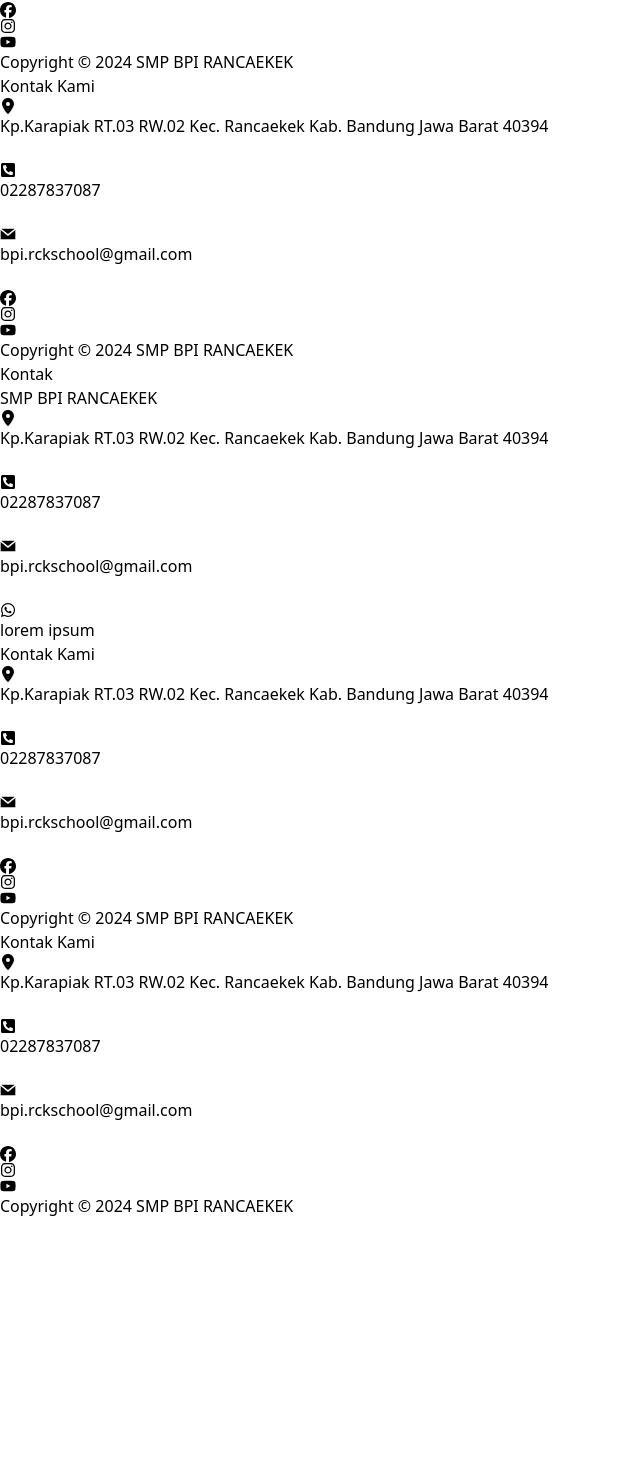
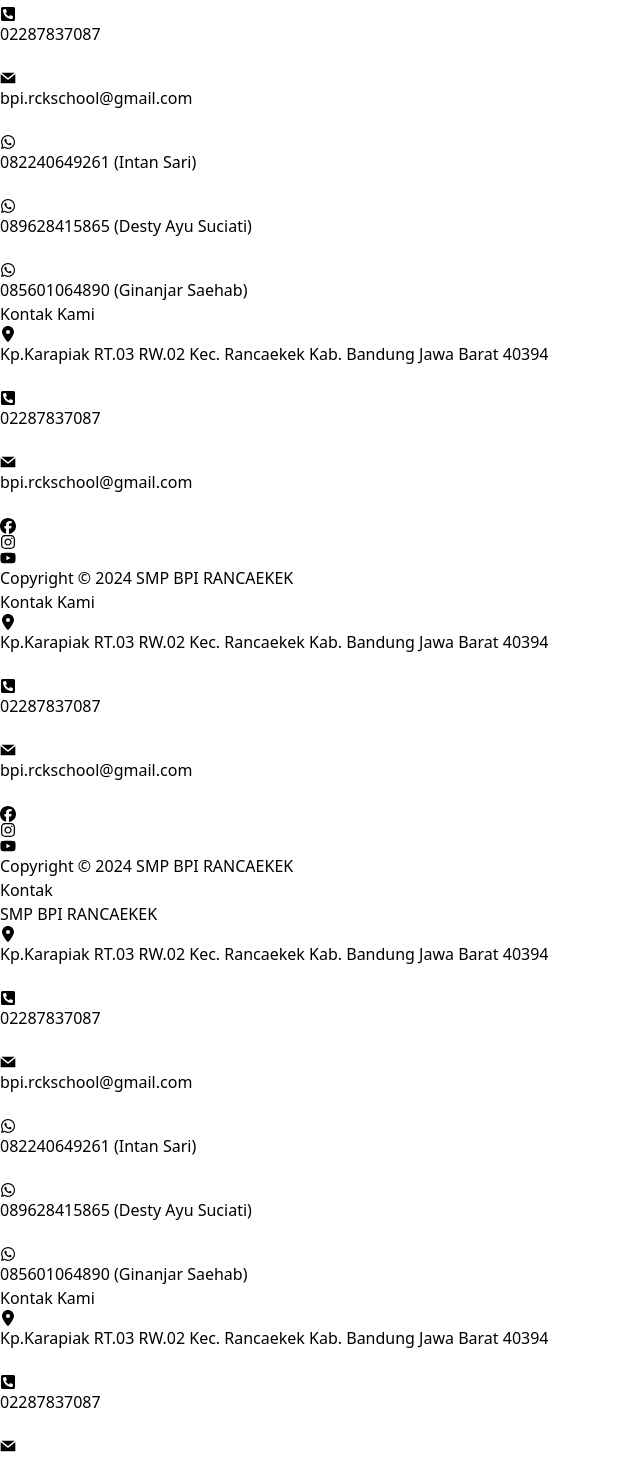
Before and after one commit to salwaar23/smpbpirancaekek, a React (Vite) app: page /smpbpirancaekek/kontak in a window 1280 px wide. Shown: the part 782-2240 px from the top of the page, without its empty margins (0-640 px from the left). Before the commit the page ends 2000 px from the top, so only its background shows below. Built offline with nearby package versions, Linux system fonts and the light colour scheme.

Commit message:
new file:   public/assets/logo.jpg 	modified:   src/App.jsx 	modified:   src/components/Nav.jsx 	modified:   src/components/home.jsx 	modified:   src/components/kontak.jsx 	deleted:    src/components/pendaftaran/beasiswa.jsx

```diff
--- a/src/App.jsx
+++ b/src/App.jsx
@@ -10,7 +10,6 @@ import Unggulan from "./components/program/unggulan";
 import Ekstrakurikuler from "./components/program/ekskul";
 import Prosedur from "./components/pendaftaran/prosedur";
 import Biaya from "./components/pendaftaran/biaya";
-import Beasiswa from "./components/pendaftaran/beasiswa";
 import Kontak from "./components/kontak";
 import Footer from "./components/Footer";
 
@@ -30,7 +29,6 @@ function App() {
         <Route path="/ekskul" element={<Ekstrakurikuler/>}/>
         <Route path="/prosedur" element={<Prosedur/>}/>
         <Route path="/biaya" element={<Biaya/>}/>
-        <Route path="/beasiswa" element={<Beasiswa/>}/>
         <Route path="/kontak" element={<Kontak/>}/>
         <Route path="/footer" element={<Footer/>}/>
     </Routes>
--- a/src/components/Nav.jsx
+++ b/src/components/Nav.jsx
@@ -27,6 +27,7 @@ function Nav(){
     return(
         <nav className="fixed top-0 left-0 w-full z-50">
             <div className="lg:flex max-width:768px hidden inline-flex bg-white py-5 w-screen overflow-hidden shadow-lg">
+                <div className="w-[45px] ml-5 mt-[3px]"><img src="./assets/logo.jpg"/></div>
                 <div>
                     <div className="text-xl ml-5 font-bold text-[#EE9322]">SMP BPI RANCAEKEK</div>
                     <div className="text-sm ml-5 font-bold text-[#005972]">Tangguh, Berprestasi, Dipercaya</div>
@@ -93,9 +94,6 @@ function Nav(){
                             <Link to={`/biaya`} className="">
                                 <p className="mt-1 text-[#005972] hover:font-bold">Biaya</p>
                             </Link>
-                            <Link to={`/beasiswa`} className="">
-                                <p className="mt-1 text-[#005972] hover:font-bold">Beasiswa</p>
-                            </Link>
                         </ul>
                     )}
                 </div>
@@ -107,6 +105,7 @@ function Nav(){
 
 
             <div className="lg:hidden inline-flex bg-white shadow-xl pb-3 w-screen">
+            <div className="w-[35px] ml-5 mt-5"><img src="./assets/logo.jpg"/></div>
             <div>
                 <div className="text-md mt-4 ml-3 font-bold text-[#EE9322]">SMP&nbsp;BPI&nbsp;RANCAEKEK</div>
                 <div className="text-[10px] ml-3 font-bold text-[#005972]">Tangguh, Beprestasi, dan Dipercaya</div>
@@ -203,9 +202,6 @@ function Nav(){
                             <Link to={`/biaya`} className="">
                                 <li className="mt-1 hover:font-bold">Biaya</li>
                             </Link>
-                            <Link to={`/beasiswa`} className="">
-                                <li className="mt-1 hover:font-bold">Beasiswa</li>
-                            </Link>
                         </ul>
                     )}
                     </li>
@@ -221,7 +217,7 @@ function Nav(){
                     `}>
                     <div className={`
                         transition duration-100 ease-in-out transform mt-2
-                        ${subMenuOpen3 ? "translate-y-[100px]" : ""}
+                        ${subMenuOpen3 ? "translate-y-[70px]" : ""}
                     `}>
                     <li className="ml-4">
 
--- a/src/components/home.jsx
+++ b/src/components/home.jsx
@@ -69,8 +69,8 @@ function home(){
                 <div className="bg-[#EE9322] w-full h-[400px] shadow-xl">
                     <div className="inline-flex mt-[60px]">
                         <div className="ml-10 pt-5">
-                            <div className="text-white text-3xl font-bold mt-20">Sambutan Kepala Sekolah</div>
-                            <p className="text-white text-sm mt-4">Lorem ipsum dolor sit, amet consectetur adipisicing elit. Dignissimos et ratione mollitia, ex animi nulla atque id<br/> cum optio quod eveniet tempora deserunt quam est. Rem sit iusto nam voluptatibus!</p>
+                            <div className="text-white text-3xl font-bold mt-20">Bebas Biaya 100%</div>
+                            <p className="text-white text-sm mt-4">*S&K berlaku. Segera hubungi kami untuk informasi selengkapnya</p>
                         </div>
                         <img src="./assets/image5.jpg" className="w-[400px] ml-[200px] absolute right-16"/>
                     </div>
@@ -105,11 +105,10 @@ function home(){
                 </div>
             </div>
             <div className="lg:hidden flex justify-center pb-[40px] mt-10" data-aos="fade-up">
-                <div className="box-border bg-[#EE9322] w-[300px] h-[450px] shadow-lg rounded-lg mt-10">
-                    <div className="text-white text-center font-semibold mt-2 text-xl font-serif">Sambutan Kepala Sekolah</div>
+                <div className="box-border bg-[#EE9322] w-[300px] h-[300px] shadow-lg rounded-lg mt-10">
+                    <div className="text-white text-center font-semibold mt-2 text-xl font-serif">Bebas Biaya 100%</div>
                     <div className="flex justify-center"><img src="./assets/image5.jpg" className="w-[200px] rounded-lg mt-4"/></div>
-                    <blockquote className="text-white ml-4 text-4xl mt-6">❝</blockquote>
-                    <div className="text-white -mt-10 ml-14 text-sm pr-4">Lorem ipsum dolor sit amet consectetur adipisicing elit. Molestias, veritatis! Unde veniam sunt distinctio asperiores, in eum et, consectetur, vero nam iusto nihil ut incidunt reprehenderit est perferendis illo odit.</div>
+                    <div className="text-white ml-7 mt-10 text-sm pr-4">*S&K berlaku. Segera hubungi kami untuk informasi selengkapnya</div>
                 </div>
             </div>
         <div className=""><Footer/></div>
--- a/src/components/kontak.jsx
+++ b/src/components/kontak.jsx
@@ -28,7 +28,15 @@ function Kontak(){
                         </div><br/>
                         <div className="inline-flex">
                             <div className="text-green-700 text-2xl"><FaWhatsapp/></div>
-                            <p className="ml-2 font-serif">lorem ipsum</p>
+                            <p className="ml-2 font-serif">082240649261 (Intan Sari)</p>
+                        </div><br/>
+                        <div className="inline-flex">
+                            <div className="text-green-700 text-2xl"><FaWhatsapp/></div>
+                            <p className="ml-2 font-serif">089628415865 (Desty Ayu Suciati)</p>
+                        </div><br/>
+                        <div className="inline-flex">
+                            <div className="text-green-700 text-2xl"><FaWhatsapp/></div>
+                            <p className="ml-2 font-serif">085601064890 (Ginanjar Saehab)</p>
                         </div>
                     </div>
                 </div>
@@ -55,10 +63,18 @@ function Kontak(){
                         </div><br/>
                         <div className="inline-flex">
                             <div className="text-green-700 text-2xl"><FaWhatsapp/></div>
-                            <p className="ml-2 font-serif">lorem ipsum</p>
+                            <p className="ml-2 font-serif">082240649261 (Intan Sari)</p>
+                        </div><br/>
+                        <div className="inline-flex">
+                            <div className="text-green-700 text-2xl"><FaWhatsapp/></div>
+                            <p className="ml-2 font-serif">089628415865 (Desty Ayu Suciati)</p>
+                        </div><br/>
+                        <div className="inline-flex">
+                            <div className="text-green-700 text-2xl"><FaWhatsapp/></div>
+                            <p className="ml-2 font-serif">085601064890 (Ginanjar Saehab)</p>
                         </div>
                     </div>
-                <div className="absolute bottom-0"><Footer/></div>
+                <div className="bottom-0"><Footer/></div>
             </div>
 
         </div>
--- a/src/components/pendaftaran/beasiswa.jsx
+++ /dev/null
@@ -1,36 +0,0 @@
-import React from "react";
-import Nav from "../Nav";
-import Footer from "../Footer";
-
-function Beasiswa(){
-    return(
-        <div>
-            <Nav/>
-            <div id="desktop" className="lg:block hidden mt-[130px]">
-                <h1 className="text-[#005972] text-xl font-serif font-bold text-center">Beasiswa</h1>
-                <p className="text-[#005972] text-md font-serif text-center">SMP BPI RANCAEKEK</p>
-                <div className="ml-4 font-serif">
-                    <p>SMP BPI Rancaekek menyediakan beberapa beasiswa, antara lain :</p>
-                    <p>1. Beasiswa </p>
-                    <p>2. Beasiswa </p>
-                </div>
-                <div className=""><Footer/></div>
-            </div>
-
-            <div id="mobile" className="lg:hidden mt-[100px] pb-[320px]">
-                <div className="border-l-4 border-blue-600">
-                    <h1 className="ml-2 font-serif font-bold text-lg">Beasiswa</h1>
-                    <p className="ml-2 font-serif text-sm">SMP BPI RANCAEKEK</p>
-                </div>
-                <div className="ml-10">
-                    <p>SMP BPI Rancaekek menyediakan beberapa beasiswa, antara lain :</p>
-                    <p>1. Beasiswa </p>
-                    <p>2. Beasiswa </p>
-                </div>
-                <div className="fixed bottom-0"><Footer/></div>
-            </div>
-        </div>
-    )
-}
-
-export default Beasiswa;
```
Also changed, not shown: public/assets/logo.jpg (added).
